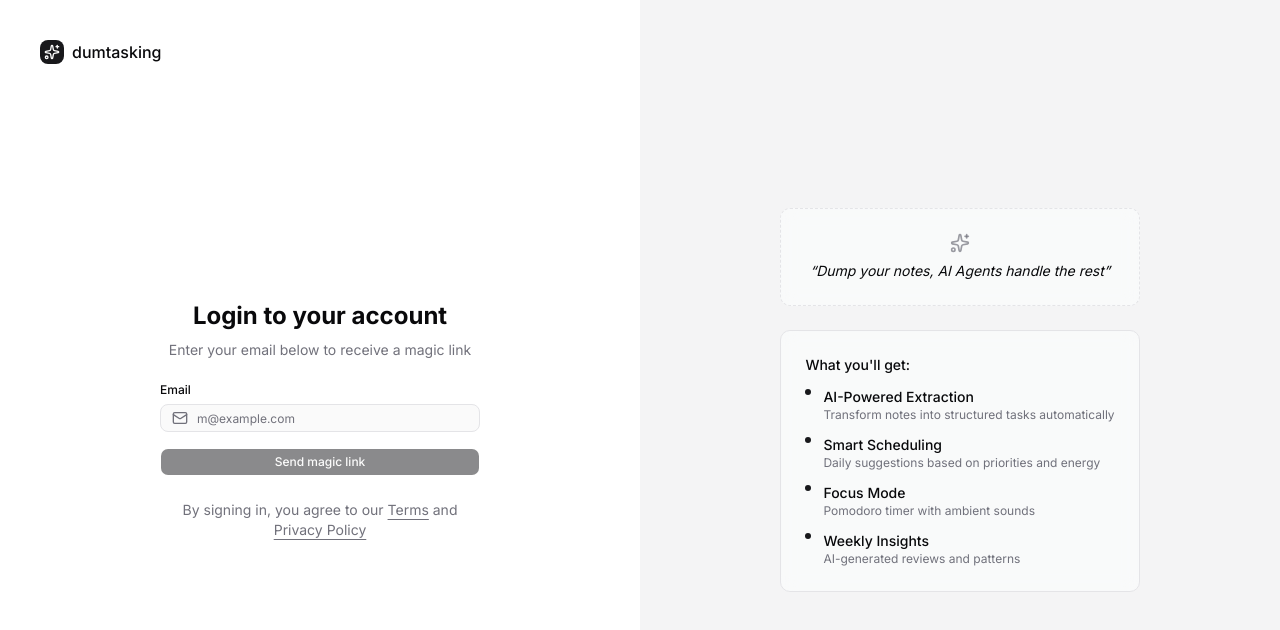
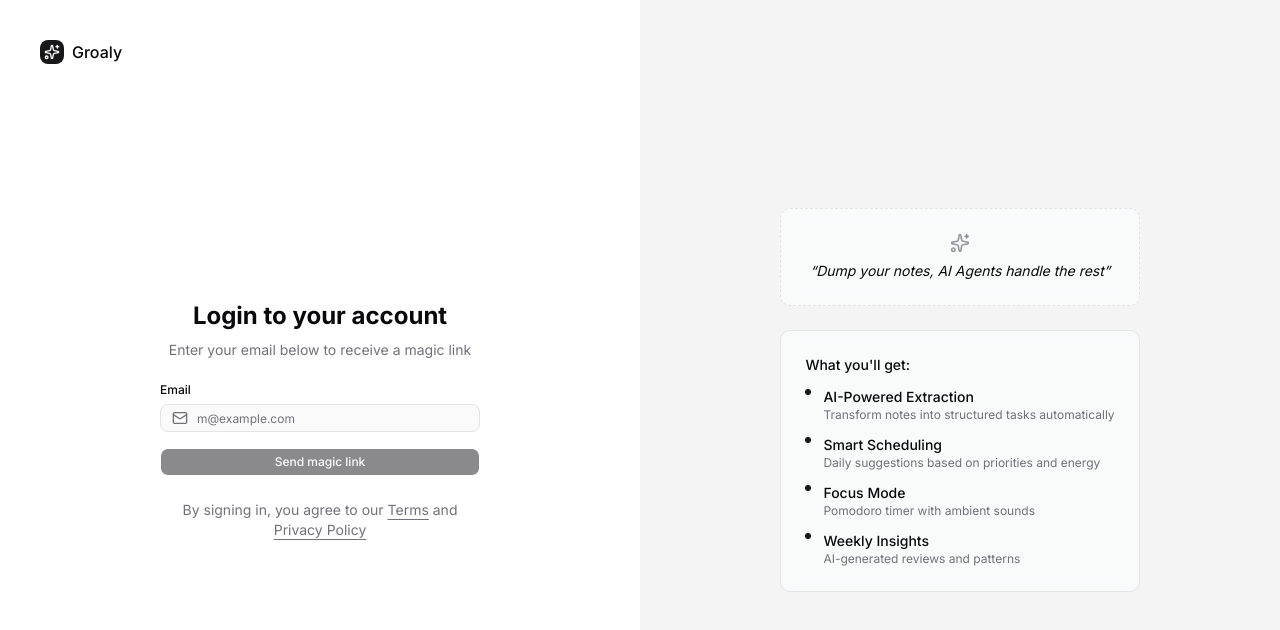
Before and after one commit to mthangtr/groaly, a Next.js app: page /login in a window 1280 px wide. Shown: the top 630 px of the page. Built offline with nearby package versions, Linux system fonts and the light colour scheme; no server answers.

Commit message:
refactor: update branding from DumTasking to Groaly across the application

```diff
--- a/app/(auth)/login/page.tsx
+++ b/app/(auth)/login/page.tsx
@@ -52,7 +52,7 @@ export default function LoginPage() {
             <div className="flex size-6 items-center justify-center rounded-md bg-primary text-primary-foreground">
               <Sparkles className="size-4" />
             </div>
-            dumtasking
+            Groaly
           </Link>
         </div>
 
--- a/app/layout.tsx
+++ b/app/layout.tsx
@@ -37,30 +37,30 @@ export const viewport: Viewport = {
 
 export const metadata: Metadata = {
   title: {
-    default: "DumTasking - AI-Powered Personal Productivity Companion",
-    template: "%s | DumTasking",
+    default: "Groaly - AI-Powered Personal Productivity Companion",
+    template: "%s | Groaly",
   },
   description: "Transform chaotic notes into balanced, actionable task orchestration through conversational AI. Zero-friction planning with multi-goal orchestration and compassionate accountability.",
   keywords: ["productivity", "task management", "AI", "planning", "focus mode", "pomodoro", "weekly review", "goal tracking"],
-  authors: [{ name: "DumTasking Team" }],
-  creator: "DumTasking",
+  authors: [{ name: "Groaly Team" }],
+  creator: "Groaly",
   manifest: "/manifest.json",
   appleWebApp: {
     capable: true,
     statusBarStyle: "default",
-    title: "DumTasking",
+    title: "Groaly",
   },
   openGraph: {
     type: "website",
     locale: "en_US",
-    url: "https://dumtasking.com",
-    title: "DumTasking - AI-Powered Task Management",
+    url: "https://groaly.com",
+    title: "Groaly - AI-Powered Task Management",
     description: "Dump your notes, AI Agents handle the rest",
-    siteName: "DumTasking",
+    siteName: "Groaly",
   },
   twitter: {
     card: "summary_large_image",
-    title: "DumTasking - AI-Powered Task Management",
+    title: "Groaly - AI-Powered Task Management",
     description: "Dump your notes, AI Agents handle the rest",
   },
   robots: {
--- a/components/ai/chat-widget.tsx
+++ b/components/ai/chat-widget.tsx
@@ -28,7 +28,7 @@ const quickActions = [
   { label: "/balance", description: "Check goal balance" },
 ]
 
-const STORAGE_KEY = "dumtasking-chat-history"
+const STORAGE_KEY = "groaly-chat-history"
 
 // Load messages from localStorage
 function loadMessages(): Message[] {
--- a/components/common/InstallPrompt.tsx
+++ b/components/common/InstallPrompt.tsx
@@ -77,7 +77,7 @@ export function InstallPrompt() {
           <Download className="size-5 text-primary" />
         </div>
         <div className="flex-1 space-y-1">
-          <h3 className="font-semibold text-sm">Install DumTasking</h3>
+          <h3 className="font-semibold text-sm">Install Groaly</h3>
           <p className="text-xs text-muted-foreground">
             Install the app for a better experience with offline access and quick launch.
           </p>
--- a/components/layout/app-sidebar.tsx
+++ b/components/layout/app-sidebar.tsx
@@ -84,14 +84,14 @@ export function AppSidebar({ ...props }: React.ComponentProps<typeof Sidebar>) {
       <SidebarHeader className="border-b border-sidebar-border">
         <SidebarMenu>
           <SidebarMenuItem>
-            <SidebarMenuButton size="lg" tooltip="dumtasking">
+            <SidebarMenuButton size="lg" tooltip="Groaly">
               <Link href="/notes" className="flex items-center gap-2 w-full">
                 <div className="flex aspect-square size-8 items-center justify-center rounded-lg bg-gradient-to-br from-zinc-800 to-zinc-900 dark:from-zinc-100 dark:to-zinc-200">
                   <Sparkles className="size-4 text-zinc-100 dark:text-zinc-900" />
                 </div>
                 <div className="grid flex-1 text-left leading-tight">
                   <span className="truncate font-semibold tracking-tight">
-                    dumtasking
+                    Groaly
                   </span>
                   <span className="truncate text-[10px] text-muted-foreground">
                     Vibe Tasking
--- a/lib/ai/context-builder.ts
+++ b/lib/ai/context-builder.ts
@@ -41,7 +41,7 @@ export type ContextBuildOptions = {
 // System Prompt Template
 // ============================================================================
 
-const SYSTEM_PROMPT_BASE = `You are a helpful task management assistant for the Dumtasking app. You help users manage their tasks and notes efficiently.
+const SYSTEM_PROMPT_BASE = `You are a helpful task management assistant for the Groaly app. You help users manage their tasks and notes efficiently.
 
 Your capabilities:
 - View and understand the user's tasks and notes
--- a/lib/offline/idb.ts
+++ b/lib/offline/idb.ts
@@ -1,7 +1,7 @@
 import { openDB, type IDBPDatabase } from "idb"
 import type { Json } from "@/types/database"
 
-const DB_NAME = "dumtasking-offline"
+const DB_NAME = "groaly-offline"
 const DB_VERSION = 1
 
 export type SyncOperation = "create" | "update" | "delete"
@@ -34,7 +34,7 @@ export type TaskSyncQueueItem = {
   retries: number
 }
 
-type DumtaskingDB = {
+type GroalyDB = {
   notes_queue: {
     key: string
     value: NoteSyncQueueItem
@@ -47,14 +47,14 @@ type DumtaskingDB = {
   }
 }
 
-let dbInstance: IDBPDatabase<DumtaskingDB> | null = null
+let dbInstance: IDBPDatabase<GroalyDB> | null = null
 
-export async function getDB(): Promise<IDBPDatabase<DumtaskingDB>> {
+export async function getDB(): Promise<IDBPDatabase<GroalyDB>> {
   if (dbInstance) {
     return dbInstance
   }
 
-  dbInstance = await openDB<DumtaskingDB>(DB_NAME, DB_VERSION, {
+  dbInstance = await openDB<GroalyDB>(DB_NAME, DB_VERSION, {
     upgrade(db) {
       // Notes sync queue
       if (!db.objectStoreNames.contains("notes_queue")) {
```
Also changed, not shown: public/manifest.json, 2 other files (tests, documents, lock files or other folders).
